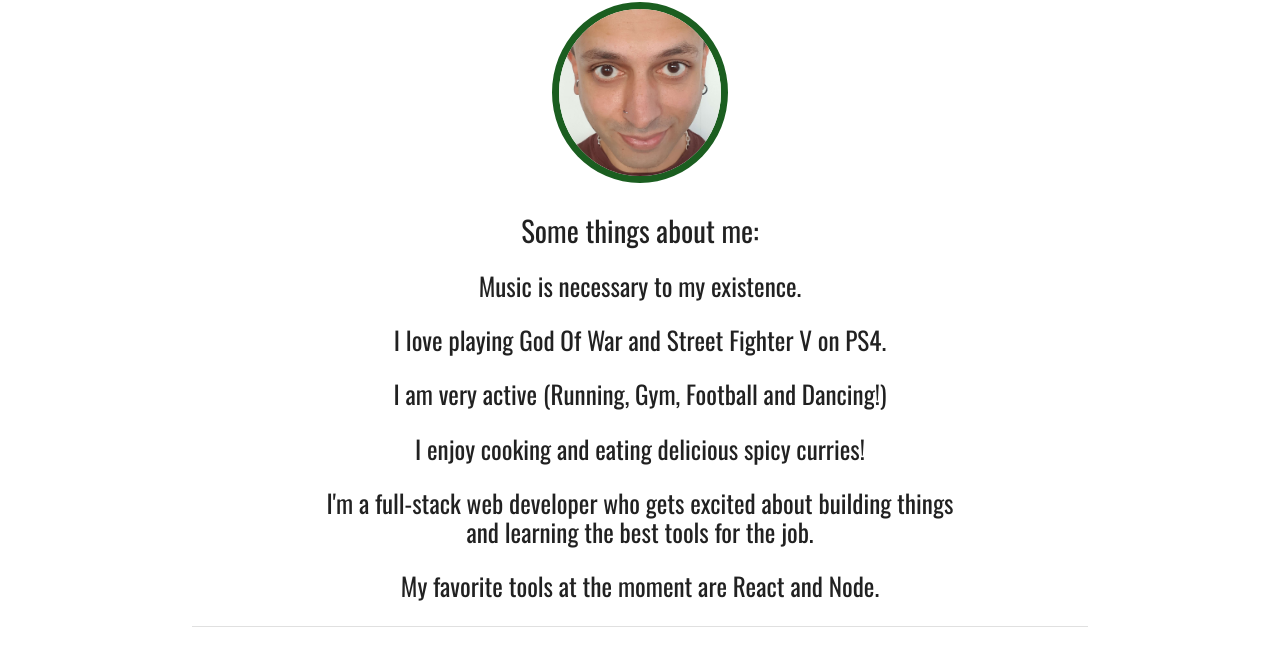
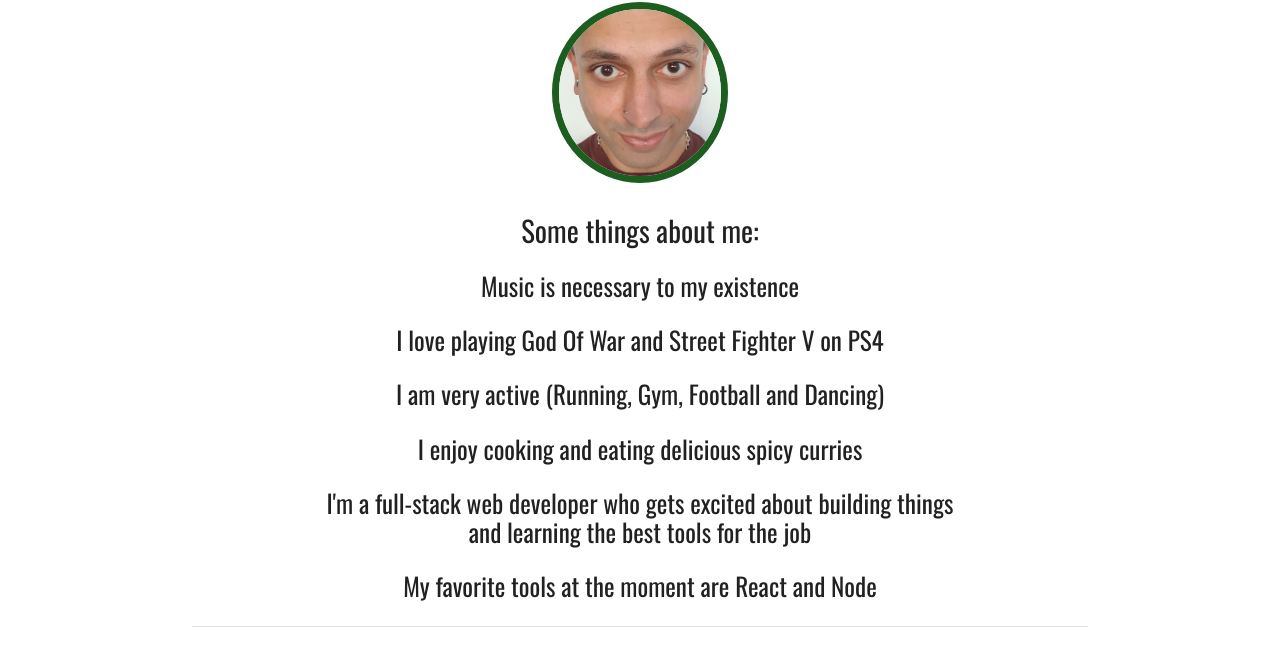
Before and after one commit to Muffinman75/Portfolio, a website: page index.html in a window 1280 px wide. Shown: the part 252-912 px from the top of the page. Drawn offline with nearby package versions, Linux system fonts and the light colour scheme.

Commit message:
Finished for now, I think

```diff
--- a/index.html
+++ b/index.html
@@ -51,12 +51,12 @@
                     <img src="images/muffinshot.png" alt="Manny" class="bioPic circle responsive-img">
                 </div>
                 <h3 class="center-align">Some things about me:</h3>
-                <p class="bioText flow-text center-align">Music is necessary to my existence.</p>
-                <p class="bioText flow-text center-align">I love playing God Of War and Street Fighter V on PS4.
-                <p class="bioText flow-text center-align">I am very active (Running, Gym, Football and Dancing!)</p>
-                <p class="bioText flow-text center-align">I enjoy cooking and eating delicious spicy curries!</p>
-                <p class="bioText flow-text center-align">I'm a full-stack web developer who gets excited about building things and learning the best tools for the job. </p>
-                <p class="bioText flow-text center-align">My favorite tools at the moment are React and Node.</p>
+                <p class="bioText flow-text center-align">Music is necessary to my existence</p>
+                <p class="bioText flow-text center-align">I love playing God Of War and Street Fighter V on PS4
+                <p class="bioText flow-text center-align">I am very active (Running, Gym, Football and Dancing)</p>
+                <p class="bioText flow-text center-align">I enjoy cooking and eating delicious spicy curries</p>
+                <p class="bioText flow-text center-align">I'm a full-stack web developer who gets excited about building things and learning the best tools for the job</p>
+                <p class="bioText flow-text center-align">My favorite tools at the moment are React and Node</p>
             </div>
         </section>
 
```
